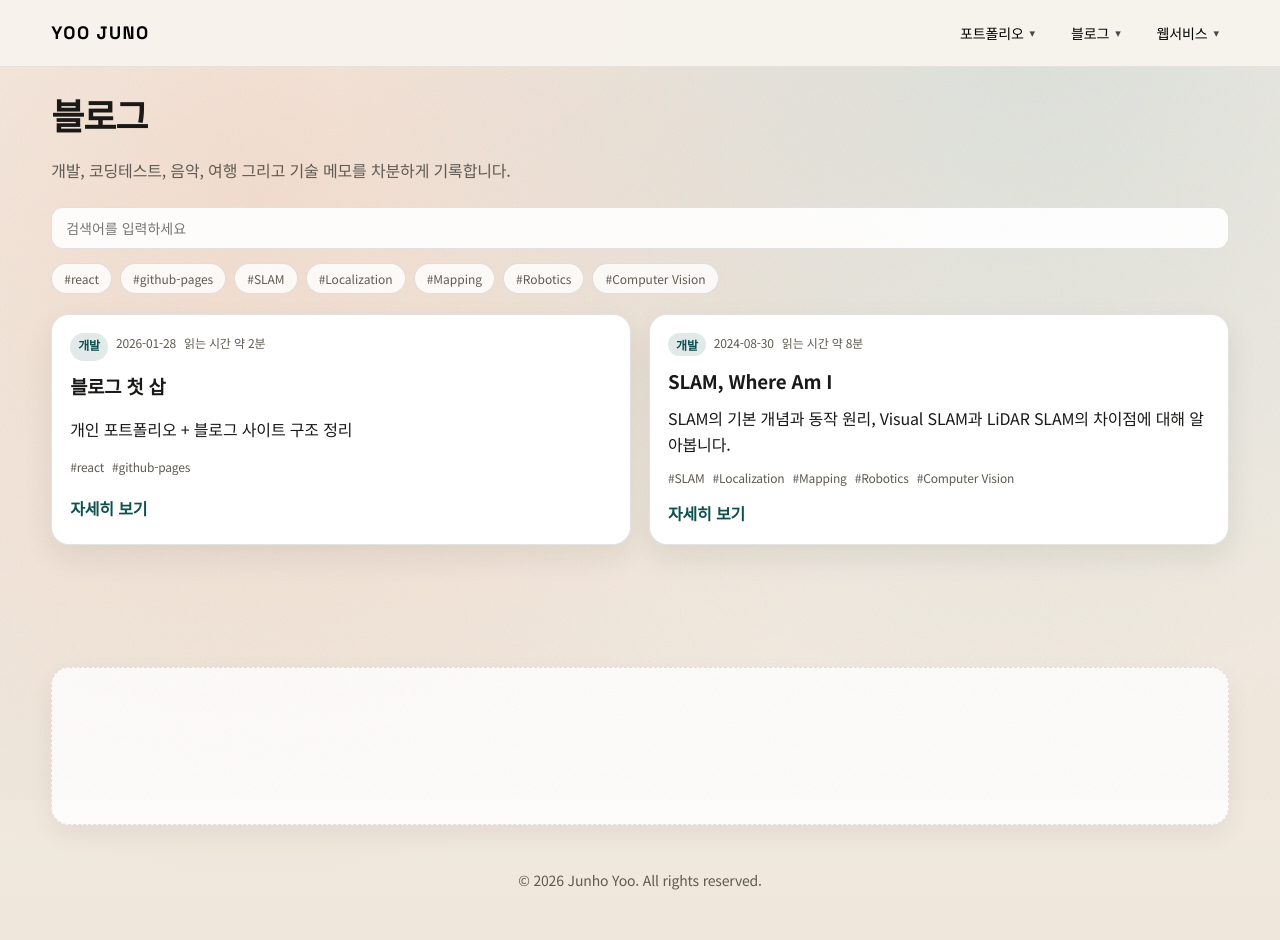
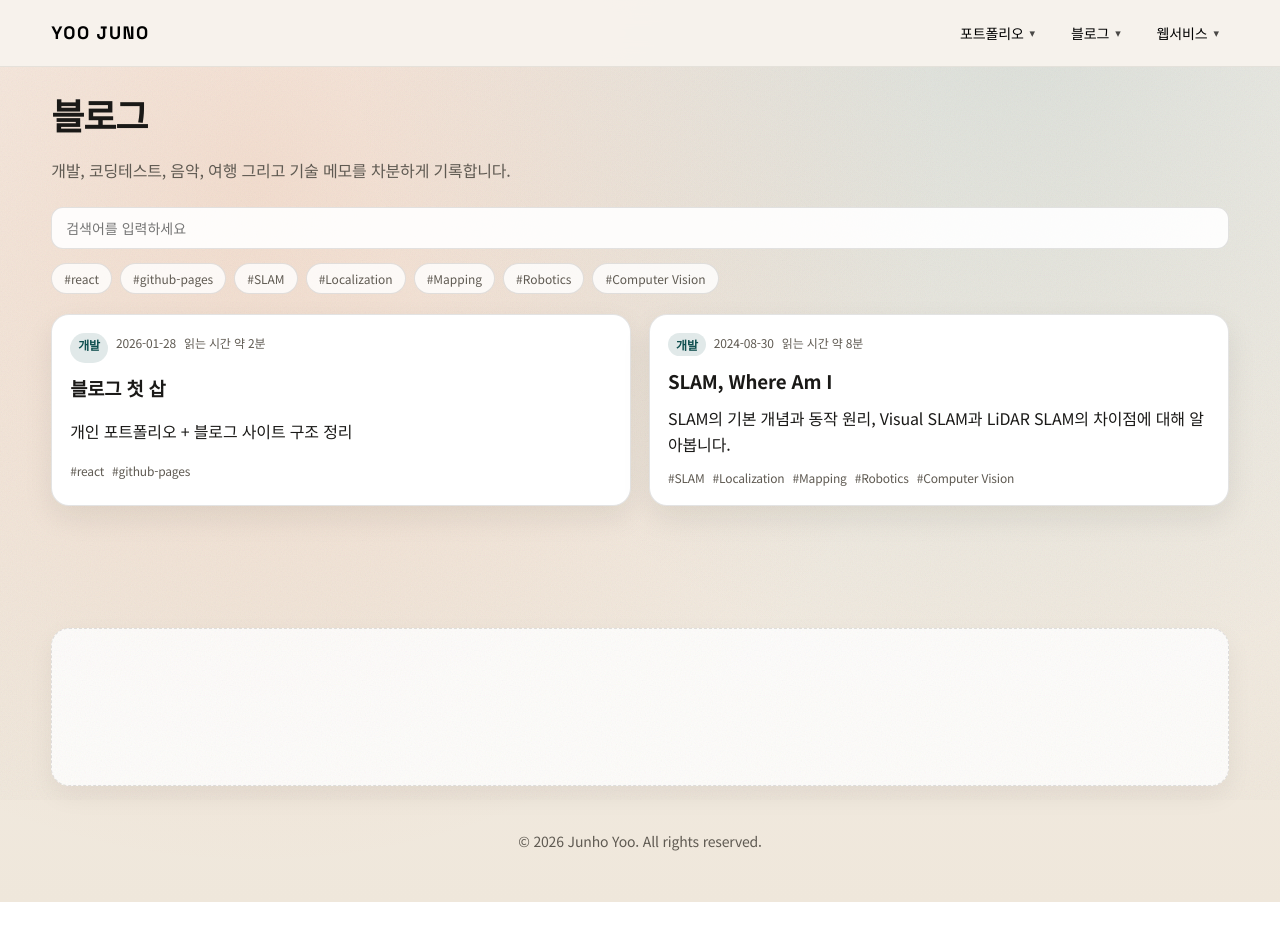
Before and after one commit to YooJuno/YooJuno.github.io, a React (Vite) app: page /blog in a window 1280 px wide. After the commit the page ends 902 px from the top, so only its background shows below. Built offline with nearby package versions, Linux system fonts and the light colour scheme.

Commit message:
docs: edit path to categorize

```diff
--- a/src/pages/Blog.jsx
+++ b/src/pages/blog/Blog.jsx
@@ -1,7 +1,7 @@
 import { useEffect, useMemo, useState } from 'react'
 import { Link, useSearchParams } from 'react-router-dom'
-import { posts, getAllTags } from '../lib/posts'
-import useReveal from '../hooks/useReveal'
+import { posts, getAllTags } from '../../lib/posts'
+import useReveal from '../../hooks/useReveal'
 
 function Blog() {
   useReveal()
@@ -72,7 +72,7 @@ function Blog() {
           ))}
         </div>
 
-        <div className="blog-grid">
+        <div className="blog-grid blog-list">
           {filtered.length === 0 && (
             <div className="empty">
               {activeCategory
@@ -81,7 +81,12 @@ function Blog() {
             </div>
           )}
           {filtered.map((post) => (
-            <article className="post-card" key={post.slug}>
+            <Link
+              className="post-card post-link-card"
+              key={post.slug}
+              to={`/blog/${post.slug}`}
+              aria-label={`${post.title} 자세히 보기`}
+            >
               <div className="post-meta">
                 {post.category && <span className="post-category">{post.category}</span>}
                 {post.date && <span>{post.date}</span>}
@@ -94,10 +99,7 @@ function Blog() {
                   <span key={tag}>#{tag}</span>
                 ))}
               </div>
-              <Link className="post-link" to={`/blog/${post.slug}`}>
-                자세히 보기
-              </Link>
-            </article>
+            </Link>
           ))}
         </div>
       </div>
--- a/src/pages/Post.jsx
+++ b/src/pages/blog/Post.jsx
@@ -1,5 +1,5 @@
 import { Link, useParams } from 'react-router-dom'
-import { getPostBySlug } from '../lib/posts'
+import { getPostBySlug } from '../../lib/posts'
 
 function Post() {
   const { slug } = useParams()
--- a/src/pages/WebService.jsx
+++ b/src/pages/webservice/WebService.jsx
@@ -1,5 +1,5 @@
 import { Link } from 'react-router-dom'
-import useReveal from '../hooks/useReveal'
+import useReveal from '../../hooks/useReveal'
 
 function WebService() {
   useReveal()
--- a/src/pages/WebServiceBlog.jsx
+++ b/src/pages/webservice/WebServiceBlog.jsx
@@ -1,4 +1,4 @@
-import useReveal from '../hooks/useReveal'
+import useReveal from '../../hooks/useReveal'
 
 function WebServiceBlog() {
   useReveal()
--- a/src/pages/WebServiceBtc.jsx
+++ b/src/pages/webservice/WebServiceBtc.jsx
@@ -1,4 +1,4 @@
-import useReveal from '../hooks/useReveal'
+import useReveal from '../../hooks/useReveal'
 
 function WebServiceBtc() {
   useReveal()
--- a/src/pages/WebServiceCctv.jsx
+++ b/src/pages/webservice/WebServiceCctv.jsx
@@ -1,4 +1,4 @@
-import useReveal from '../hooks/useReveal'
+import useReveal from '../../hooks/useReveal'
 
 function WebServiceCctv() {
   useReveal()
--- a/src/pages/WebServiceVideo.jsx
+++ b/src/pages/webservice/WebServiceVideo.jsx
@@ -1,4 +1,4 @@
-import useReveal from '../hooks/useReveal'
+import useReveal from '../../hooks/useReveal'
 
 function WebServiceVideo() {
   useReveal()
```
Also changed, not shown: src/App.jsx (+13 -9 lines), src/pages/blog/Major.jsx (renamed from src/pages/Major.jsx), src/pages/blog/Music.jsx (renamed from src/pages/Music.jsx), src/pages/blog/Travel.jsx (renamed from src/pages/Travel.jsx).
